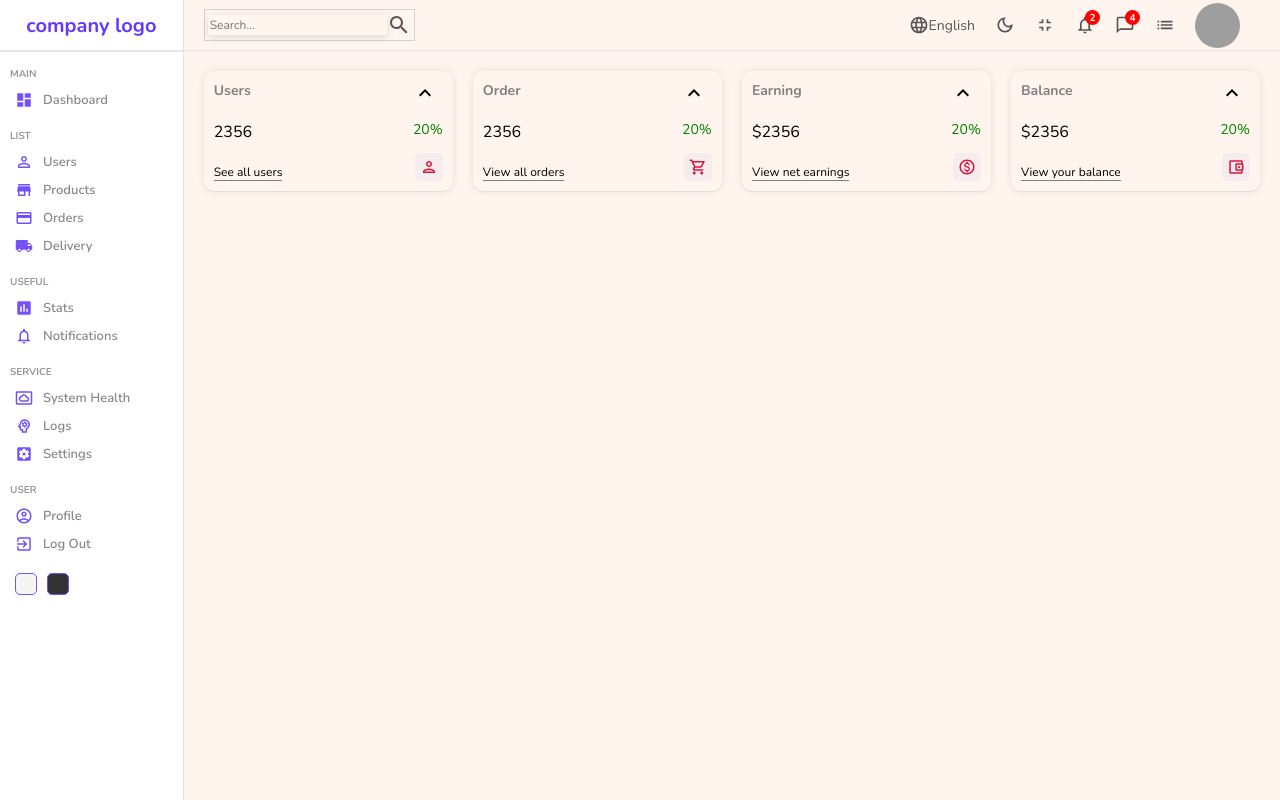
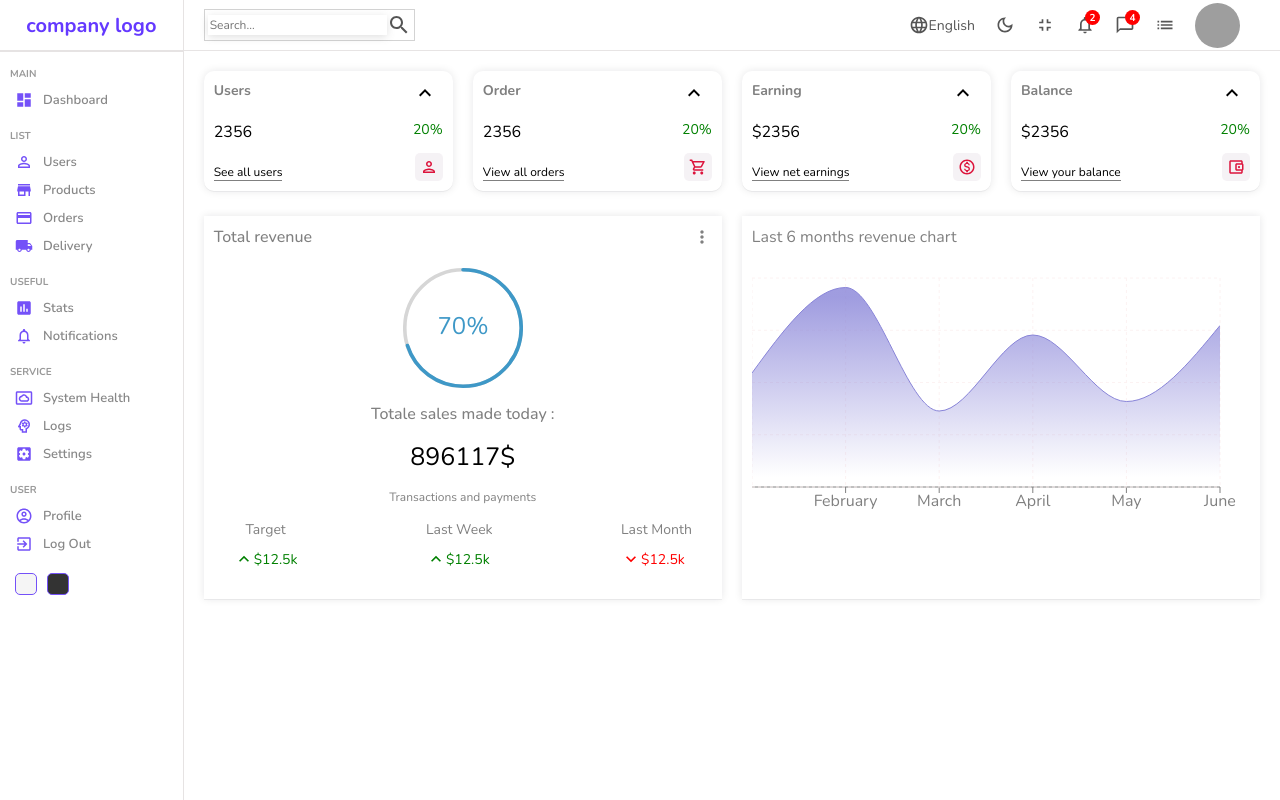
Before and after one commit to Fedi-jou/Admin_dashboard_reactjs, a React (Create React App) app: page / in a window 1280 px wide. Built offline with nearby package versions, Linux system fonts and the light colour scheme; grey boxes are pictures that could not be loaded.

Commit message:
home container flex fix

```diff
--- a/src/pages/home/Home.jsx
+++ b/src/pages/home/Home.jsx
@@ -3,12 +3,14 @@
 import Navbar from '../../components/navbar/Navbar';
 import "./home.scss";
 import Widget from '../../components/widget/Widget';
+import Featured from '../../components/featured/Featured';
+import Chart from '../../components/chart/Chart';
 
 export const Home = () => {
   return (
     <div className='home'>
       <Sidebar/>
-      <div className="homecontainer"><Navbar/>
+      <div className="homeContainer"><Navbar/>
       <div className="widgets">
         <Widget type="user"/>
         <Widget type="order"/>
@@ -16,7 +18,8 @@
         <Widget type ="balance"/>
       </div>
       <div className="charts">
-
+        <Featured/>
+        <Chart/>
       </div>
       </div>
     </div>
--- a/src/pages/home/home.scss
+++ b/src/pages/home/home.scss
@@ -1,12 +1,19 @@
-.home{
+.home {
     display: flex;
-    .homecontainer {
-        background-color: rgb(255,245,238);
-        flex: 6;
-    }
-    .widgets {
+
+    .homeContainer {
+      flex: 6;
+
+      .widgets,
+      .charts {
         display: flex;
         padding: 20px;
-        gap :20px;
+        gap: 20px;
+      }
+
+      .charts {
+        padding: 5px 20px;
+      }
+
     }
 }
```
